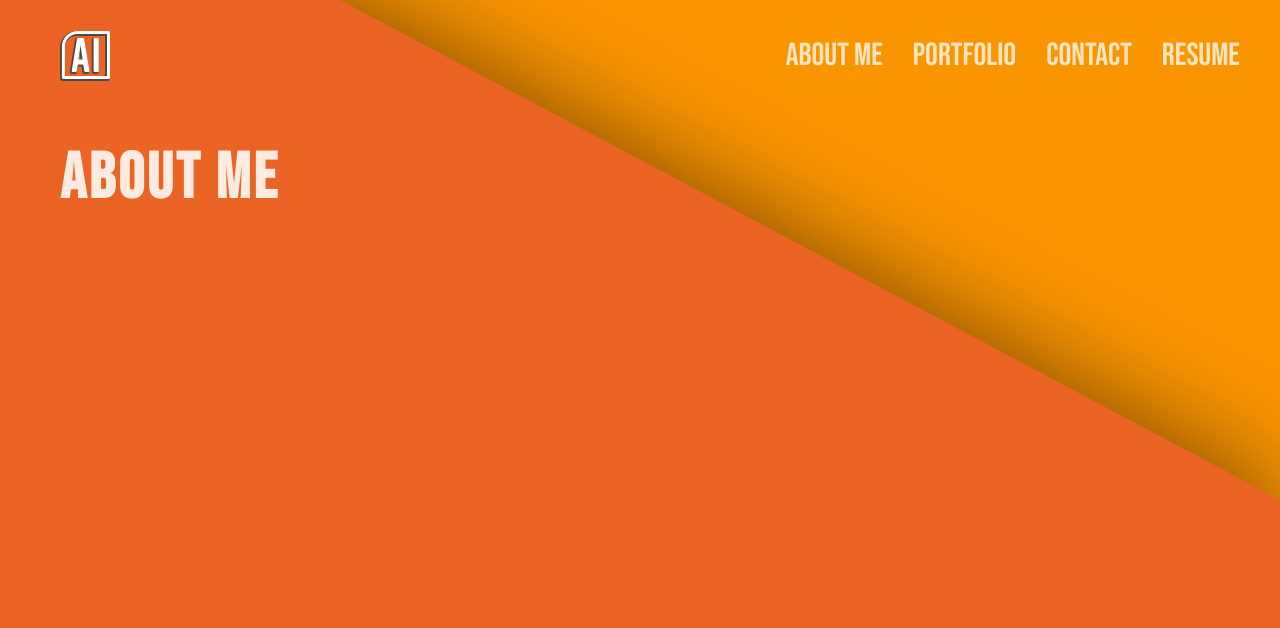
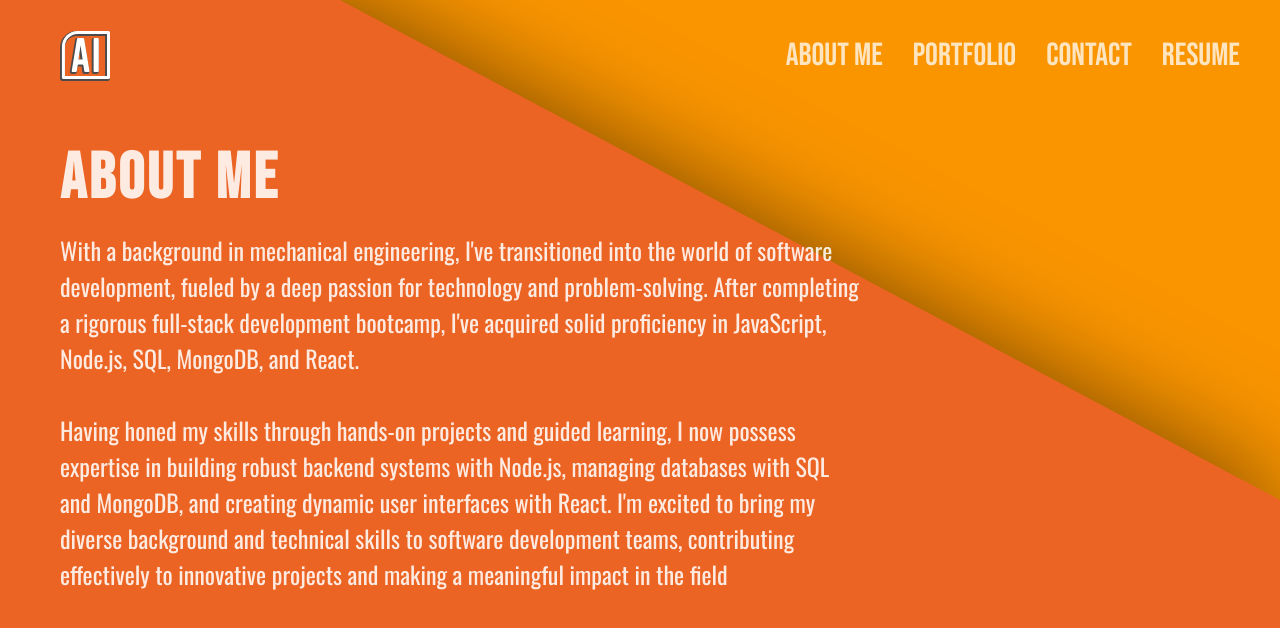
Before and after one commit to AdamIsitmez/portfolio, a React (Vite) app: page /about in a window 1280 px wide. Shown: the top 628 px of the page. Built offline with nearby package versions, Linux system fonts and the light colour scheme.

Commit message:
about me

```diff
--- a/src/index.css
+++ b/src/index.css
@@ -11,7 +11,8 @@
 }
 
 .oswald,
-.oswald-submit {
+.oswald-submit,
+.oswald-about {
   font-family: "Oswald", sans-serif;
   font-optical-sizing: auto;
   font-weight: 400;
@@ -19,9 +20,14 @@
   font-size: 1.5rem;
 }
 
-.oswald-submit {
-  margin: 20px;
+.oswald-submit,
+.oswald-about {
+  margin-left: 20px;
   letter-spacing: 0;
+}
+
+.oswald-about {
+  max-width: 800px;
 }
 
 .bebas-neue-h1,
@@ -82,11 +88,6 @@ body {
 
 .content {
   top: 150px;
-}
-
-.content p {
-  margin: 0;
-  font-size: 1.5rem;
 }
 
 .title,
--- a/src/pages/AboutPage.jsx
+++ b/src/pages/AboutPage.jsx
@@ -4,6 +4,11 @@ export default function AboutPage() {
             <div className="title">
                 <h1>About me</h1>
             </div>
+            <p className="oswald-about">With a background in mechanical engineering, I&apos;ve transitioned into the world of software development, fueled by a deep passion for technology and problem-solving. After completing a rigorous full-stack development bootcamp, I&apos;ve acquired solid proficiency in JavaScript, Node.js, SQL, MongoDB, and React.
+
+                <br /><br />Having honed my skills through hands-on projects and guided learning, I now possess expertise in building robust backend systems with Node.js, managing databases with SQL and MongoDB, and creating dynamic user interfaces with React.
+
+                I&apos;m excited to bring my diverse background and technical skills to software development teams, contributing effectively to innovative projects and making a meaningful impact in the field</p>
         </div>
     )
 }
```
